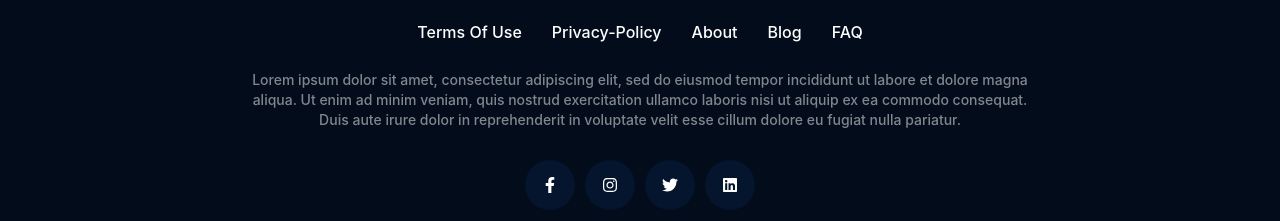
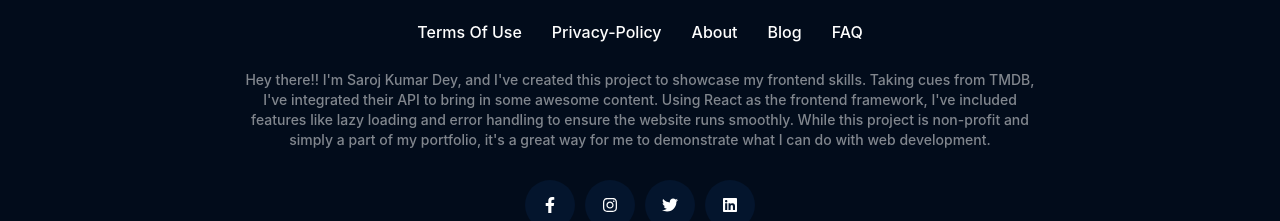
Before and after one commit to sarojdey/filmfusion, a React (Vite) app: page / in a window 1280 px wide. Shown: the part 1098-1319 px from the top of the page. Built offline with nearby package versions, Linux system fonts and the light colour scheme; no server answers.

Commit message:
a better footer

```diff
--- a/src/components/footer/Footer.jsx
+++ b/src/components/footer/Footer.jsx
@@ -22,12 +22,13 @@ const Footer = () => {
           <li className="menuItem">FAQ</li>
         </ul>
         <div className="infoText">
-          Lorem ipsum dolor sit amet, consectetur adipiscing elit, sed do
-          eiusmod tempor incididunt ut labore et dolore magna aliqua. Ut enim ad
-          minim veniam, quis nostrud exercitation ullamco laboris nisi ut
-          aliquip ex ea commodo consequat. Duis aute irure dolor in
-          reprehenderit in voluptate velit esse cillum dolore eu fugiat nulla
-          pariatur.
+          Hey there!! I'm Saroj Kumar Dey, and I've created this project to
+          showcase my frontend skills. Taking cues from TMDB, I've integrated
+          their API to bring in some awesome content. Using React as the
+          frontend framework, I've included features like lazy loading and error
+          handling to ensure the website runs smoothly. While this project is
+          non-profit and simply a part of my portfolio, it's a great way for me
+          to demonstrate what I can do with web development.
         </div>
         <div className="socialIcons">
           <span className="icon">
```
